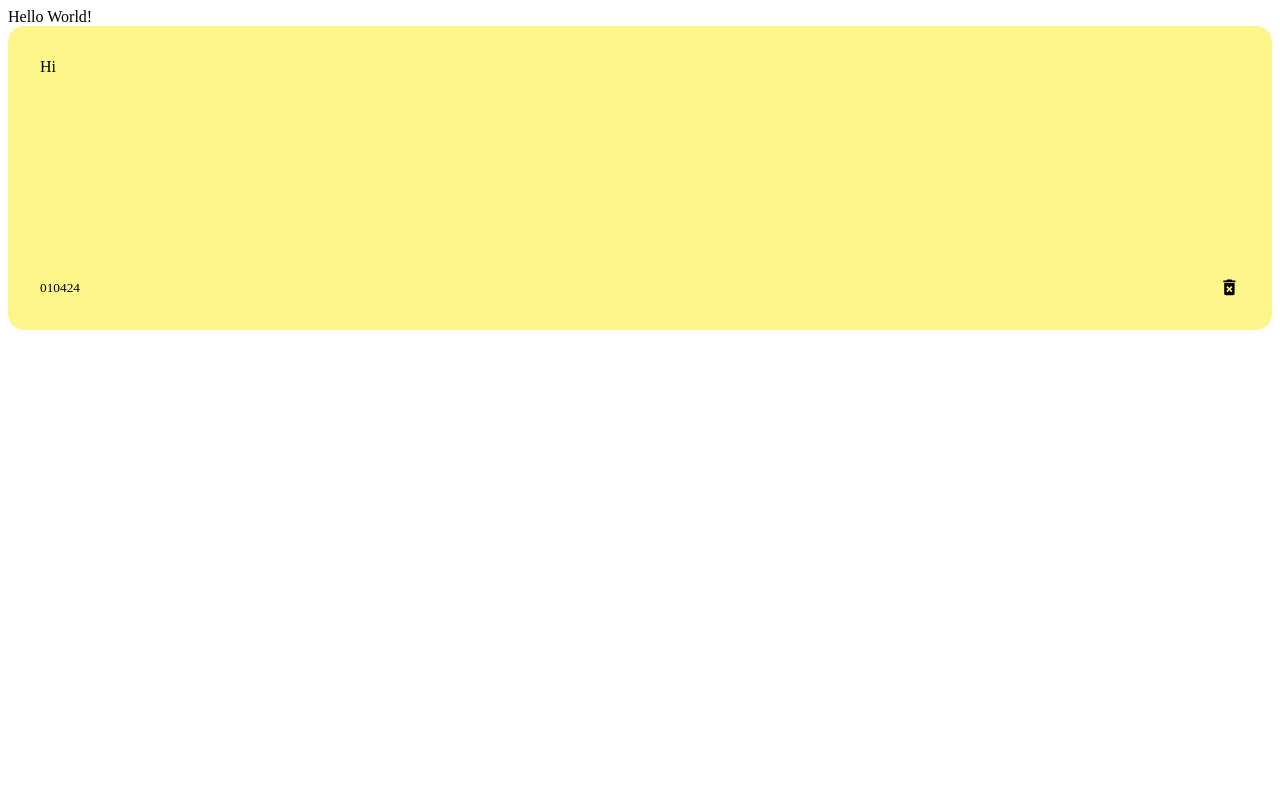
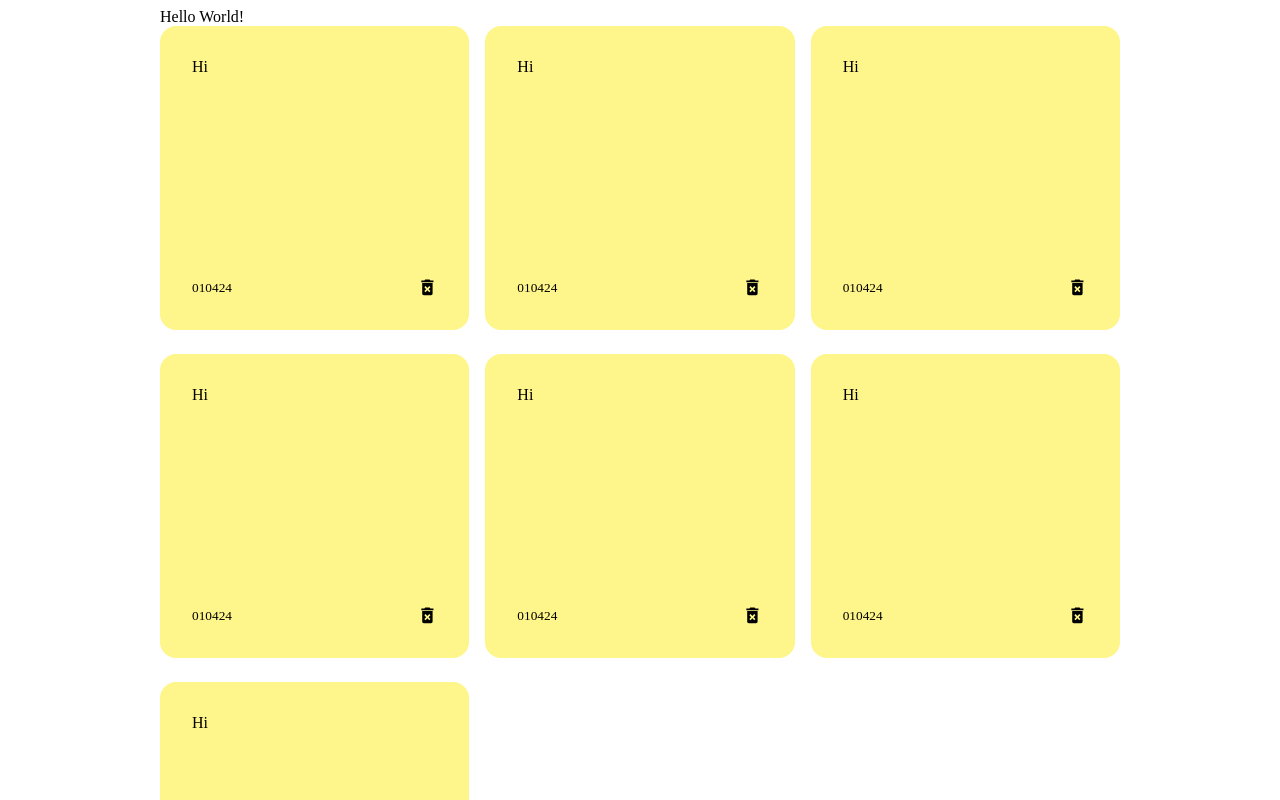
Before and after one commit to Yeonu-Kim/react_project, a React (Create React App) app in the folder memo_app/: page / in a window 1280 px wide. Shown: the top 800 px of the page. Built offline with nearby package versions, Linux system fonts and the light colour scheme.

Commit message:
[feat] Add css of note list component

```diff
--- a/memo_app/src/App.js
+++ b/memo_app/src/App.js
@@ -1,8 +1,9 @@
-import NoteList from './components/NoteList'
+import NoteList from './components/NoteList';
+import stlyes from './App.module.css';
 
 const App = () => {
   return (
-    <div className="App">
+    <div className={stlyes.app}>
       Hello World!
       <NoteList />
     </div>
--- /dev/null
+++ b/memo_app/src/App.module.css
@@ -0,0 +1,5 @@
+.app {
+    max-width: 960px;
+    margin: 0 auto;
+    padding: 0 1.5rem;
+}
--- a/memo_app/src/components/NoteList.js
+++ b/memo_app/src/components/NoteList.js
@@ -1,8 +1,15 @@
 import Note from './Note';
+import styles from "./NoteList.module.css";
 
 const NoteList = () => {
     return(
-        <div className="notes-list">
+        <div className={styles.note_list}>
+            <Note />
+            <Note />
+            <Note />
+            <Note />
+            <Note />
+            <Note />
             <Note />
         </div>
     );
--- /dev/null
+++ b/memo_app/src/components/NoteList.module.css
@@ -0,0 +1,5 @@
+.note_list {
+    display: grid;
+    grid-gap: 1rem;
+    grid-template-columns: repeat(auto-fit, minmax(250px, 1fr));
+}
```
